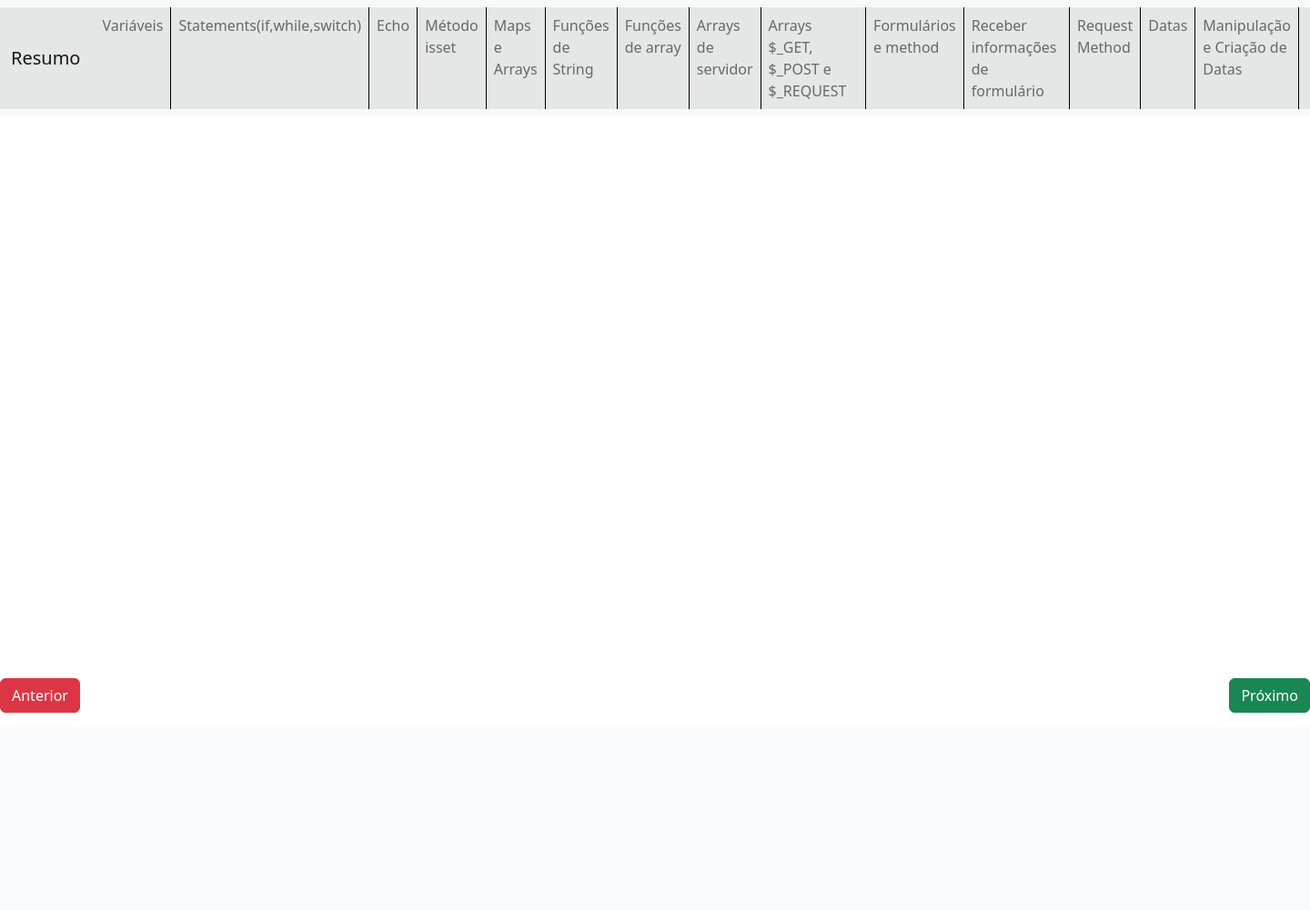
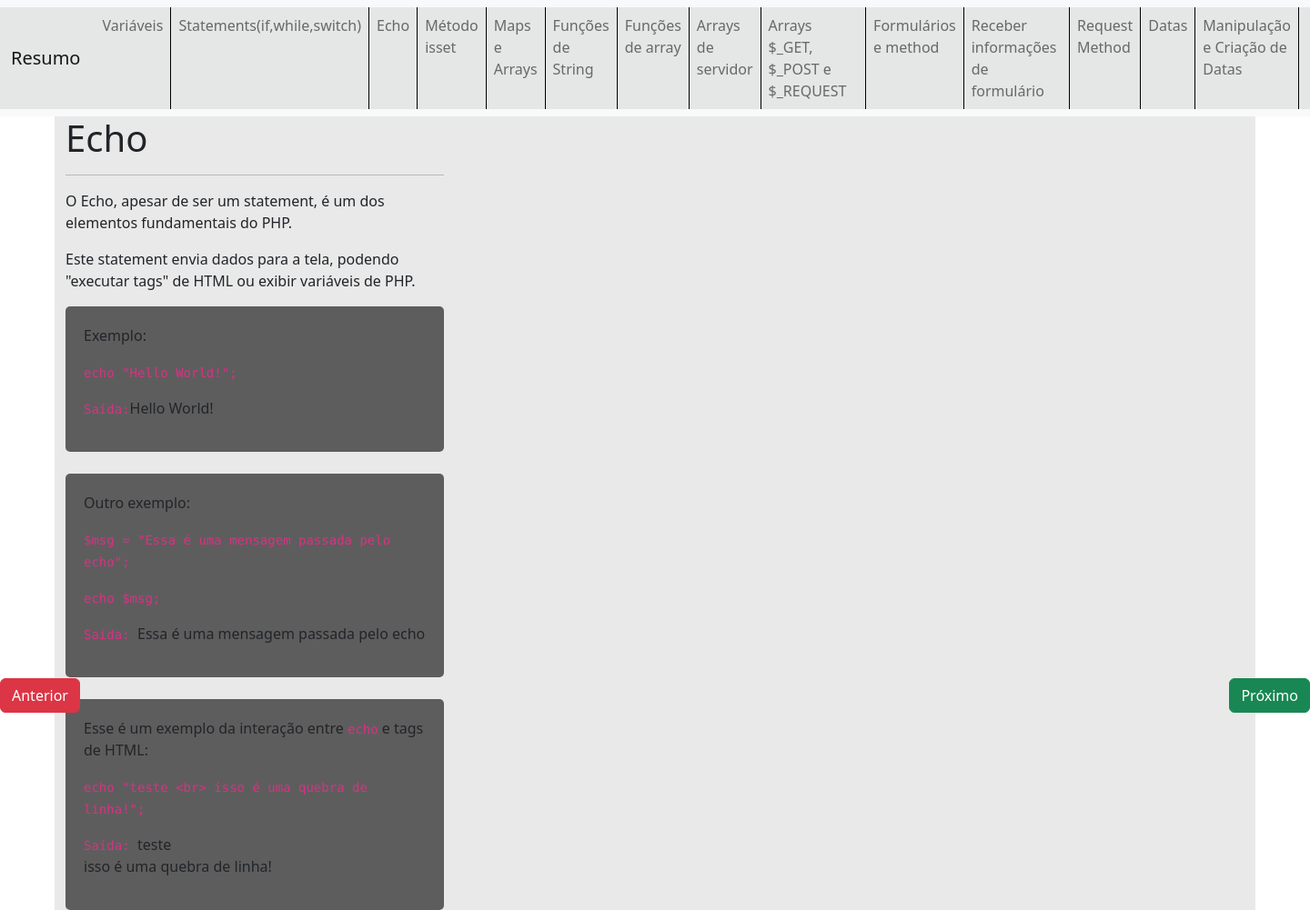
Before and after one commit to davMac606/resumoPHP, a PHP site: page /echo.php in a window 1440 px wide. Shown: the whole page at 91% size. Before the commit the page ends 784 px from the top, so only its background shows below. Run offline with PHP 8.4, Linux system fonts and the light colour scheme.

Commit message:
Finalizada a aba de Statements e Echo

```diff
--- a/echo.php
+++ b/echo.php
@@ -65,6 +65,34 @@
       </div>
     </div>
   </nav>
+  <div class="container container-fluid">
+        <div class="row">
+          <div class="col-md-4 col-sm-12">
+            <h1>Echo</h1>
+            <hr>
+            <p>O Echo, apesar de ser um statement, é um dos elementos fundamentais do PHP. </p>
+            <p>Este statement envia dados para a tela, podendo "executar tags" de HTML ou exibir variáveis de PHP.</p>
+            <div class="container myContainer">
+            <p>Exemplo:</p>
+            <p><code>echo "Hello World!";</code></p>
+            <p><code>Saída:</code>Hello World!</p>
+            </div>
+            <br>
+            <div class="container myContainer">
+            <p>Outro exemplo: </p>
+              <p> <code>$msg = "Essa é uma mensagem passada pelo echo";</code></p>
+              <p> <code> echo $msg;</code></p>
+              <p> <code> Saída: </code> Essa é uma mensagem passada pelo echo</p>
+            </div>
+            <br>
+            <div class="container myContainer">
+              <p>Esse é um exemplo da interação entre <code>echo</code> e tags de HTML:</p>
+              <p> <code>echo "teste &ltbr&gt isso é uma quebra de linha!";</code></p>
+              <p> <code>Saída: </code> teste <br> isso é uma quebra de linha!</p>
+            </div>
+
+        </div>
+      </div>
   <div class="container-fluid">
         <div class="row">
           <div class="col-6">
```
Also changed, not shown: index.php (+7 -0 lines), stmt.php (+15 -0 lines).
